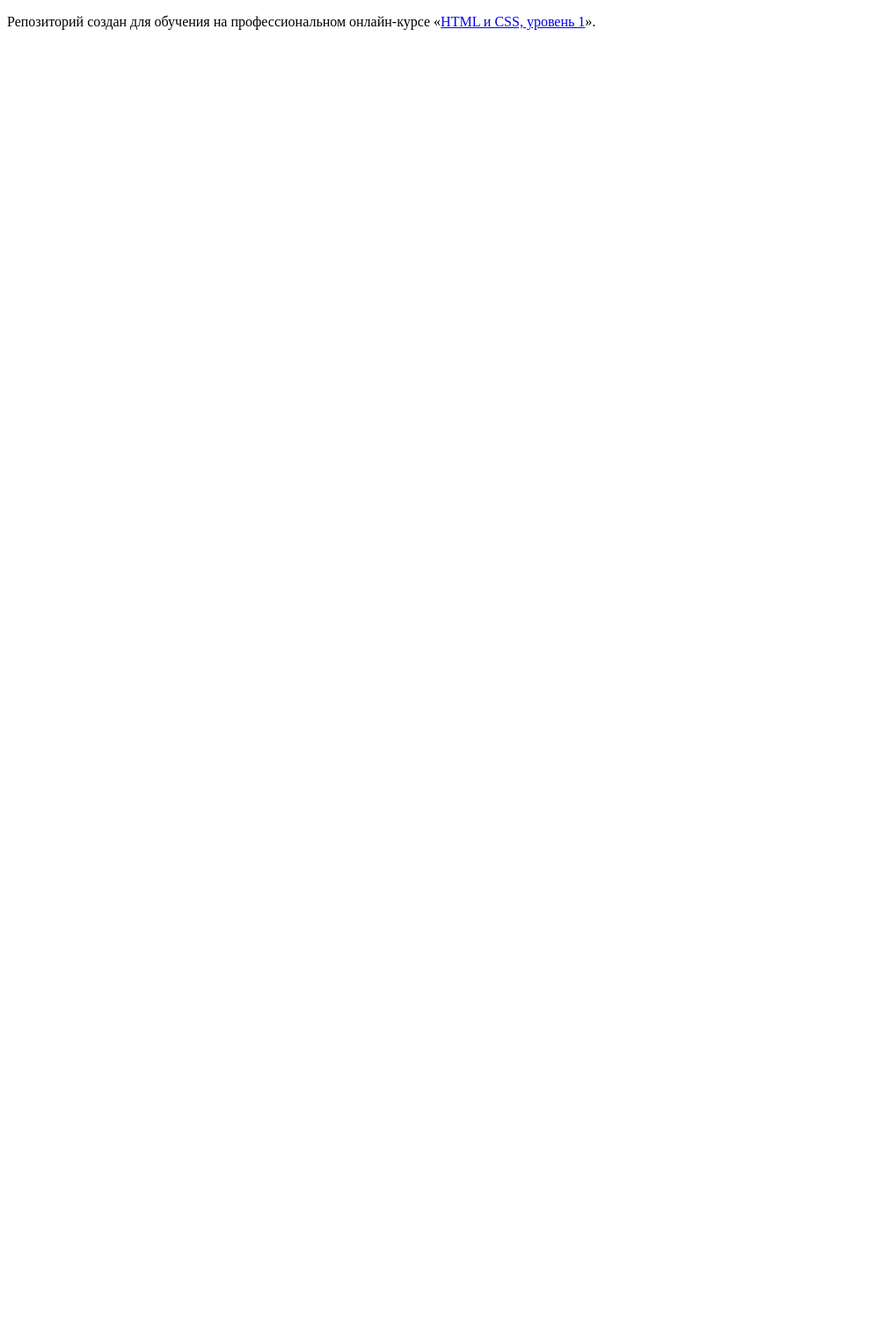
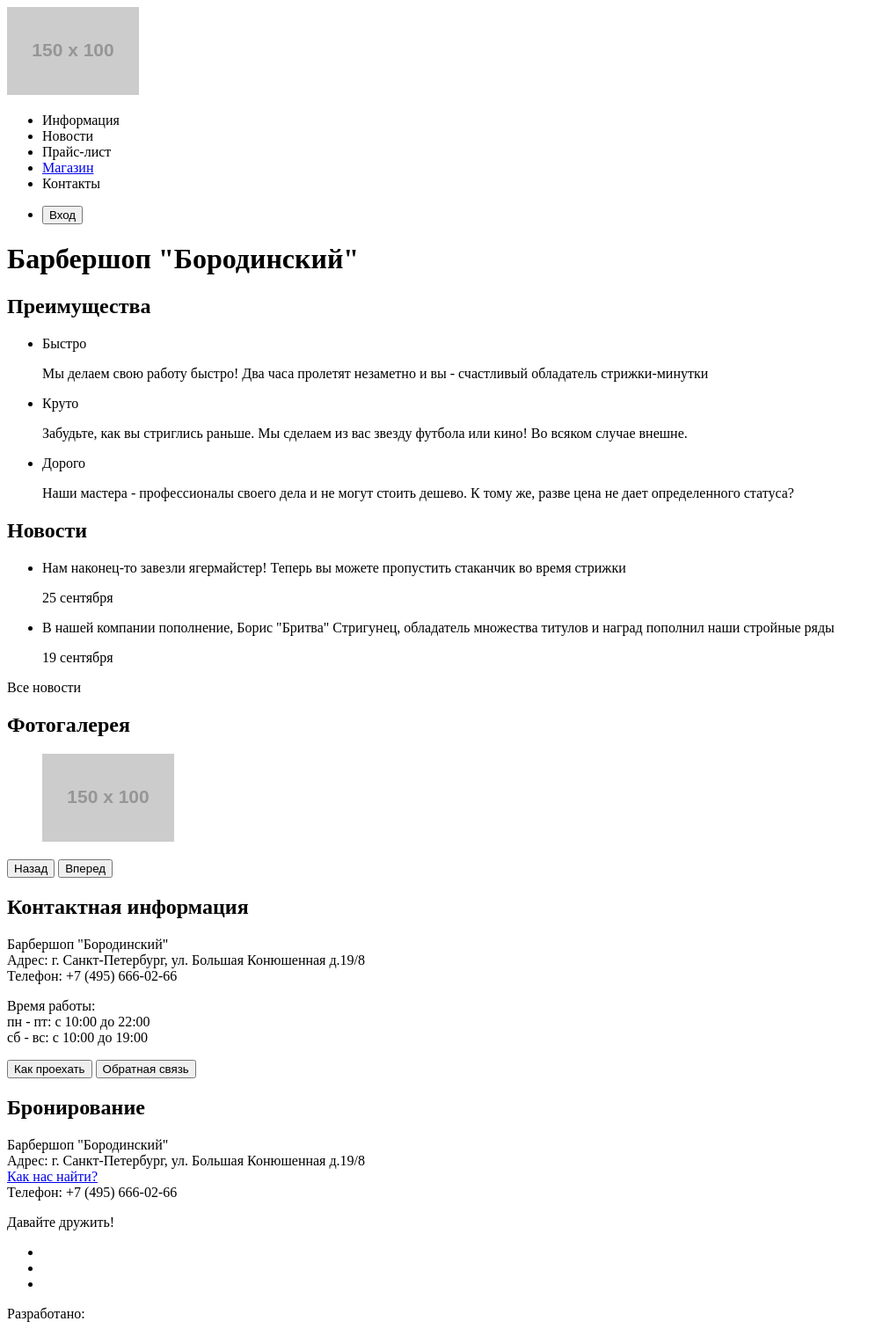
Before and after one commit to Maria2323/1316825-barbershop-27, a plain HTML site: page index.html in a window 1280 px wide. Shown: the whole page at 88% size, without its empty margins (0-1004 px from the left). Before the commit the page ends 800 px from the top, so only its background shows below. Drawn offline with Linux system fonts and the light colour scheme; placeholder pictures from the web are drawn by us.

Commit message:
Выполнена верстка главной страницы и страницы каталога.

```diff
--- a/index.html
+++ b/index.html
@@ -5,8 +5,105 @@
     <title>HTML Academy: Барбершоп</title>
   </head>
   <body>
-
-    <p>Репозиторий создан для обучения на профессиональном онлайн‑курсе «<a href="https://htmlacademy.ru/intensive/htmlcss">HTML и CSS, уровень 1</a>».</p>
-
+    <header>
+      <nav>
+        <img src="https://via.placeholder.com/150x100" alt="logo">
+        <ul>
+          <li><a>Информация</a></li>
+          <li><a>Новости</a></li>
+          <li><a>Прайс-лист</a></li>
+          <li><a href="catalog.html">Магазин</a></li>
+          <li><a>Контакты</a></li>
+        </ul>
+        <ul>
+          <li><button type="button">Вход</button></li>
+        </ul>
+      </nav>
+    </header>
+    <main>
+      <h1>Барбершоп "Бородинский"</h1>
+      <section>
+        <h2>Преимущества</h2>
+        <ul>
+          <li>
+            <p>Быстро</p>
+            <p>Мы делаем свою работу быстро! Два часа пролетят незаметно и вы - счастливый обладатель стрижки-минутки</p>
+          </li>
+          <li>
+            <p>Круто</p>
+            <p>Забудьте, как вы стриглись раньше. Мы сделаем из вас звезду футбола или кино! Во всяком случае внешне.</p>
+          </li>
+          <li>
+            <p>Дорого</p>
+            <p>Наши мастера - профессионалы своего дела и не могут стоить дешево. К тому же, разве цена не дает определенного статуса?</p>
+          </li>
+        </ul>
+      </section>
+      <section>
+        <h2>Новости</h2>
+        <ul>
+          <li>
+            <p>Нам наконец-то завезли ягермайстер! Теперь вы можете пропустить стаканчик во время стрижки</p>
+            <time datetime="2010-09-25">25 сентября</time>
+          </li>
+          <li>
+            <p>В нашей компании пополнение, Борис "Бритва" Стригунец, обладатель множества титулов и наград пополнил наши стройные ряды</p>
+            <time datetime="2010-09-19">19 сентября</time>
+          </li>
+        </ul>
+        <a>Все новости</a>
+      </section>
+      <section>
+        <h2>Фотогалерея</h2>
+        <figure>
+          <img src="https://via.placeholder.com/150x100" alt="photo">
+        </figure>
+        <button type="button">Назад</button>
+        <button type="button">Вперед</button>
+      </section>
+      <section>
+        <h2>Контактная информация</h2>
+        <p>
+          Барбершоп "Бородинский" <br>
+        Адрес: г. Санкт-Петербург, ул. Большая Конюшенная д.19/8<br>
+        Телефон: +7 (495) 666-02-66
+        </p>
+        <p>
+          Время работы:<br>
+          пн - пт: с 10:00 до 22:00<br>
+          сб - вс: с 10:00 до 19:00
+        </p>
+        <button type="button">Как проехать</button>
+        <button type="button">Обратная связь</button>
+      </section>
+      <section>
+        <h2>Бронирование</h2>
+        <!--Здесь будет форма-->
+      </section>
+    </main>
+    <footer>
+      <p>
+        Барбершоп "Бородинский" <br>
+        Адрес: г. Санкт-Петербург, ул. Большая Конюшенная д.19/8<br>
+        <a href="#">Как нас найти?</a><br>
+        Телефон: +7 (495) 666-02-66
+      </p>
+      <div>
+        <p>
+          Давайте дружить!
+        </p>
+        <ul>
+          <li><a></a></li>
+          <li><a></a></li>
+          <li><a></a></li>
+        </ul>
+      </div>
+      <div>
+        <p>
+          Разработано:
+        </p>
+        <a></a>
+      </div>
+    </footer>
   </body>
 </html>
```
Also changed, not shown: catalog.html (added, +128 -0 lines).
